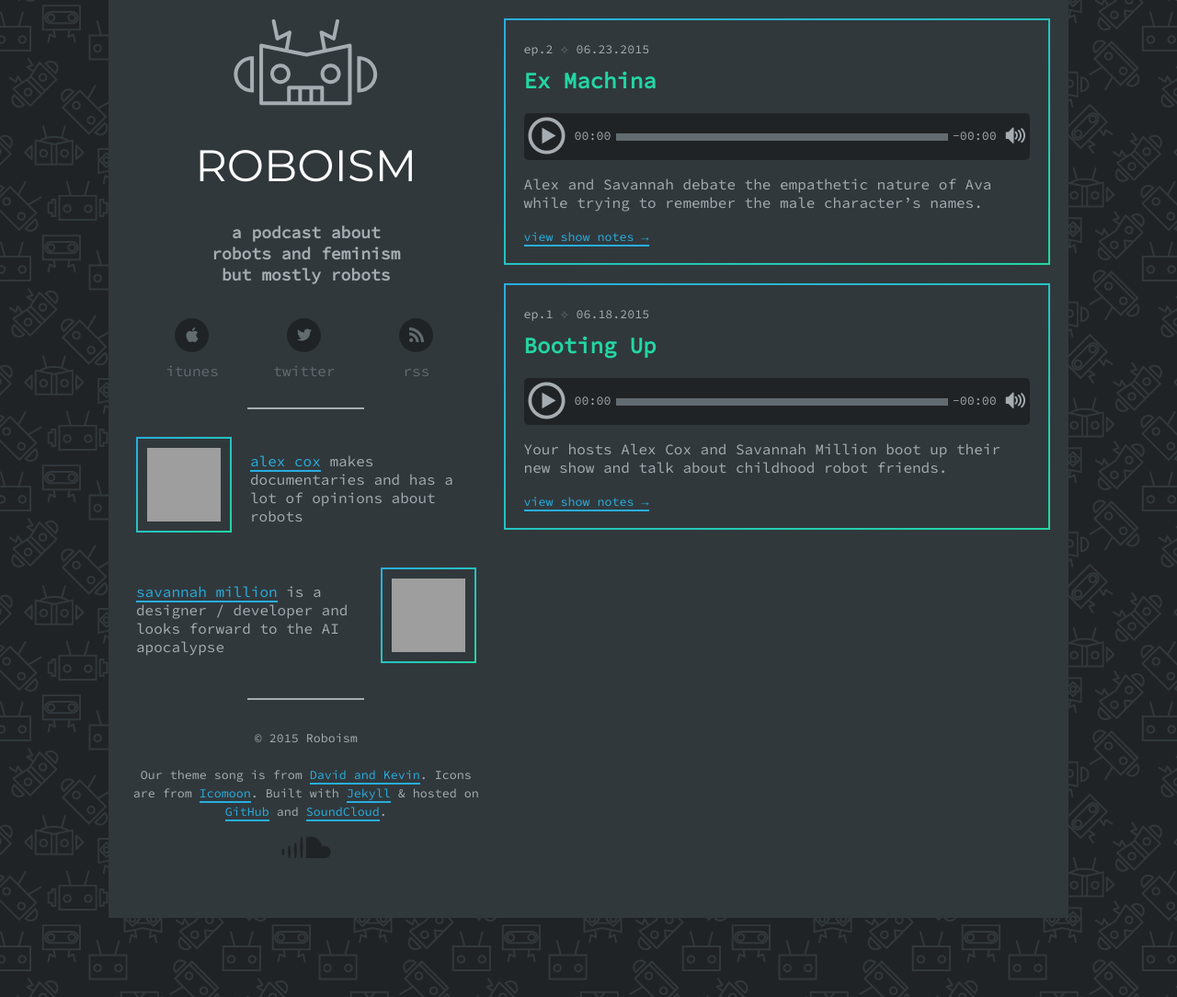
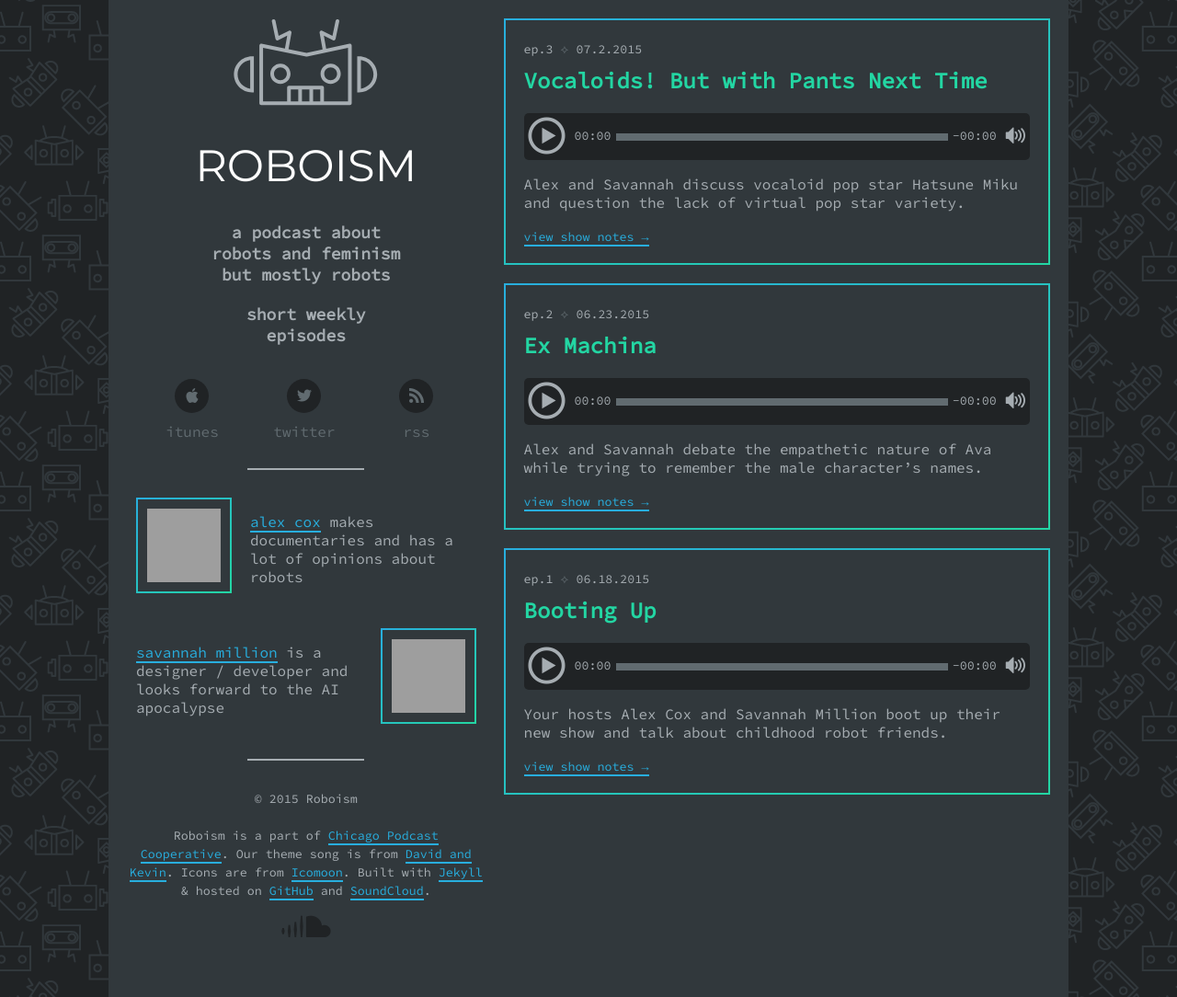
Before and after one commit to savannahmillion/roboism, a Jekyll site: the page built from index.html, in a window 1280 px wide, cut to the strip 0-1084 px from the top of the page. Shown: the whole strip at 92% size. Built offline with Jekyll 4.4.1, drawn with Linux system fonts in a browser that asks for light colours; nearby versions of some CDN libraries; some web fonts are replaced; grey boxes are pictures that could not be loaded.

Commit message:
pushed up ep 3

```diff
--- a/_includes/footer.html
+++ b/_includes/footer.html
@@ -13,7 +13,7 @@
     <div class="copyright">
       <small>
         &copy; <span id="currentDate"></span> Roboism<br/><br/>
-        <!--Roboism is a part of <a href="http://chicagopodcastcoop.com/">Chicago Podcast Cooperative</a>.-->Our theme song is from <a href="http://davidandkevin.bandcamp.com/">David and Kevin</a>. Icons are from <a href="https://icomoon.io/">Icomoon</a>. Built with <a href="http://jekyllrb.com/">Jekyll</a> &amp; hosted on <a href="https://github.com/savannahmillion/roboism">GitHub</a> and <a href="https://soundcloud.com/roboismcast">SoundCloud</a>.<br/>
+        Roboism is a part of <a href="http://chicagopodcastcoop.com/">Chicago Podcast Cooperative</a>. Our theme song is from <a href="http://davidandkevin.bandcamp.com/">David and Kevin</a>. Icons are from <a href="https://icomoon.io/">Icomoon</a>. Built with <a href="http://jekyllrb.com/">Jekyll</a> &amp; hosted on <a href="https://github.com/savannahmillion/roboism">GitHub</a> and <a href="https://soundcloud.com/roboismcast">SoundCloud</a>.<br/>
         <a href="https://soundcloud.com/roboismcast" class="soundcloud-logo"><span class="icon-soundcloud"></span></a>
       </small>
     </div>
--- a/_includes/header.html
+++ b/_includes/header.html
@@ -11,7 +11,7 @@
 
       <div class="grid-60 push-20">
         <h3>{{ site.description }}</h3>
-        <!--<h3>short, bi-weekly episodes</h3>-->
+        <h3>short weekly episodes</h3>
       </div>
 
       <div class="grid-100">
--- /dev/null
+++ b/_posts/2015-07-02-vocaloids-with-pants.md
@@ -0,0 +1,23 @@
+---
+layout: post
+title:  "Vocaloids! But with Pants Next Time"
+date:   2015-07-02 00:00:01
+soundcloud-link: /tracks/212982299
+number: 3
+permalink: vocaloids-but-with-pants-next-time
+---
+
+Alex and Savannah discuss vocaloid pop star Hatsune Miku and question the lack of virtual pop star variety.
+
+Here is a picture of Hatsune Miku:
+<img src="../img/03/hatsune-miku.png">
+<small>src: <a href="http://google.com">google images</a></small>
+
+Please be careful google image searching her when at work or in public. Rule 34 exists for a reason.
+
+Thank you to Field Notes for sponsoring this episode of Roboism! Visit <a href="http://fieldnotesbrand.com/">fieldnotesbrand.com</a> or <a href="https://www.google.com/maps/place/400+N+May+St,+Chicago,+IL+60642/@41.889238,-87.656064,17z/data=!3m1!4b1!4m2!3m1!1s0x880e2cd65b90cd25:0xde349d43ce0801d7">400 N. May Street</a> in Chicago!
+
+Field notes: for all your analogue note taking purposes.
+<img src="../img/03/field-notes-and-2xl.jpg">
+
+Also thank you to <a href="http://davidandkevin.bandcamp.com/">David and Kevin</a> for our catchy theme song, "i r robit"
```
Also changed, not shown: about.md (deleted, +0 -11 lines), img/03/field-notes-and-2xl.jpg (added), img/03/hatsune-miku.png (added).
